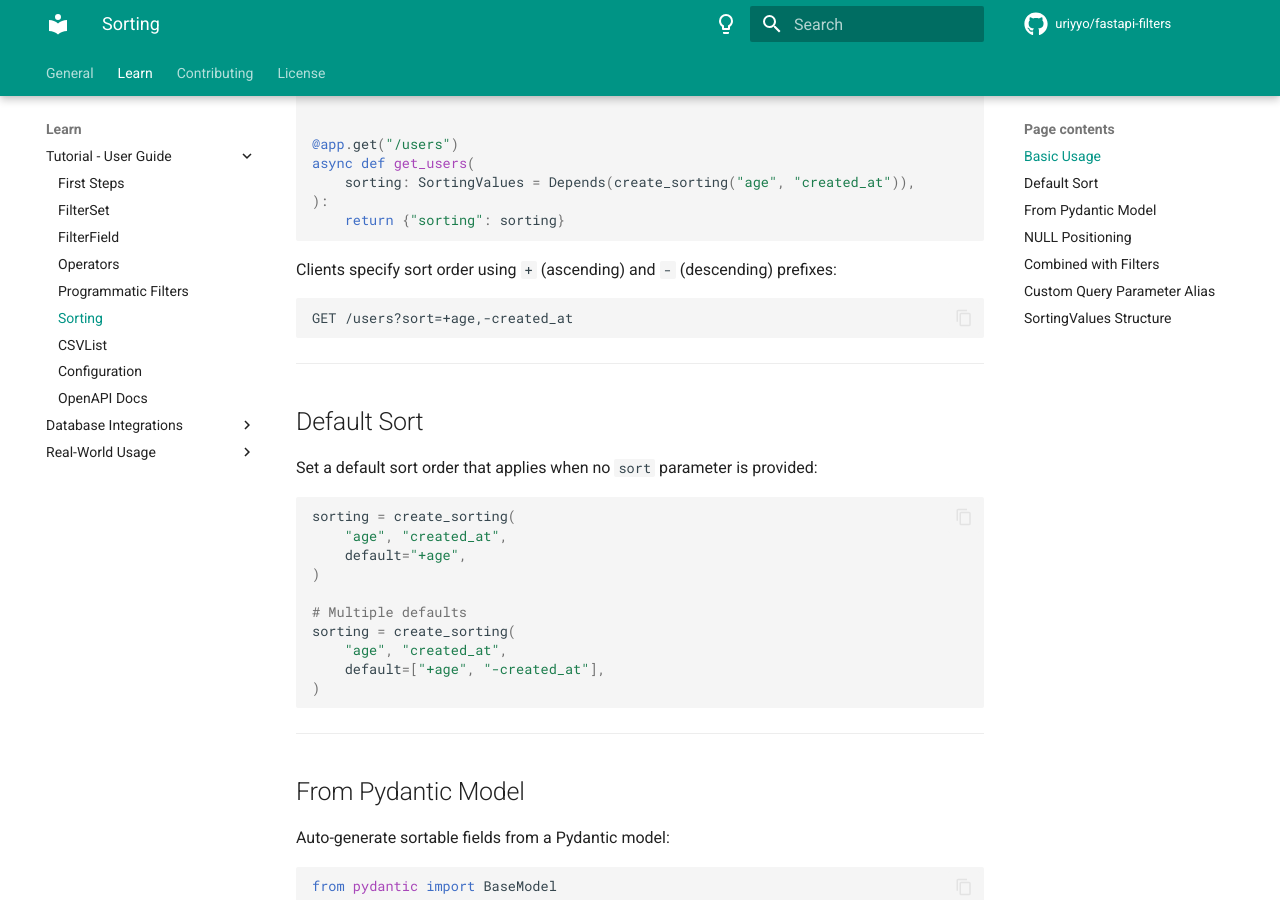
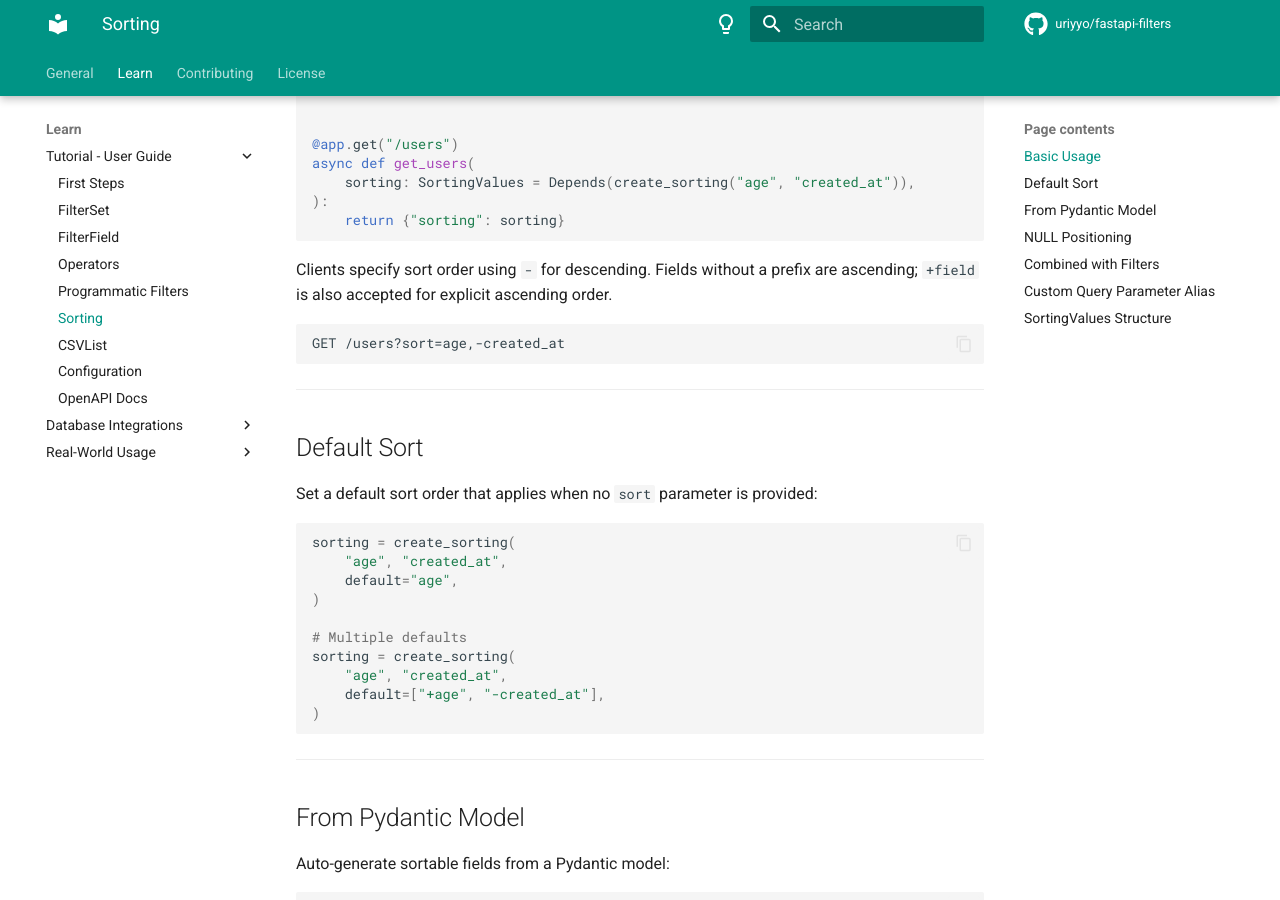
Before and after one commit to uriyyo/fastapi-filters, an MkDocs documentation site: the page built from docs/learn/tutorial/sorting.md, in a window 1280 px wide and 900 px high, scrolled down 460 px. Built offline with MkDocs 1.6.1 and Material for MkDocs 9.7.7, drawn with Linux system fonts in a browser that asks for light colours; comment, search, counter and statistics services are not loaded; some of the changed text lies outside the part shown.

Commit message:
Allow to specify sorter wihout explicit op (#732)

````diff
--- a/docs/learn/tutorial/sorting.md
+++ b/docs/learn/tutorial/sorting.md
@@ -22,10 +22,11 @@ async def get_users(
     return {"sorting": sorting}
 ```
 
-Clients specify sort order using `+` (ascending) and `-` (descending) prefixes:
+Clients specify sort order using `-` for descending. Fields without a prefix are ascending;
+`+field` is also accepted for explicit ascending order.
 
 ```
-GET /users?sort=+age,-created_at
+GET /users?sort=age,-created_at
 ```
 
 ---
@@ -37,7 +38,7 @@ Set a default sort order that applies when no `sort` parameter is provided:
 ```python
 sorting = create_sorting(
     "age", "created_at",
-    default="+age",
+    default="age",
 )
 
 # Multiple defaults
@@ -141,7 +142,7 @@ sorting = create_sorting(
 )
 ```
 
-Now clients use `?order_by=+age,-created_at`.
+Now clients use `?order_by=age,-created_at`.
 
 ---
 
@@ -154,7 +155,7 @@ Now clients use `?order_by=+age,-created_at`.
 - `SortingNulls` -- `"bigger"`, `"smaller"`, or `None`
 
 ```python
-# GET /users?sort=+age,-created_at
+# GET /users?sort=age,-created_at
 # Produces:
 [
     ("age", "asc", None),
````
Also changed, not shown: 3 other files.
